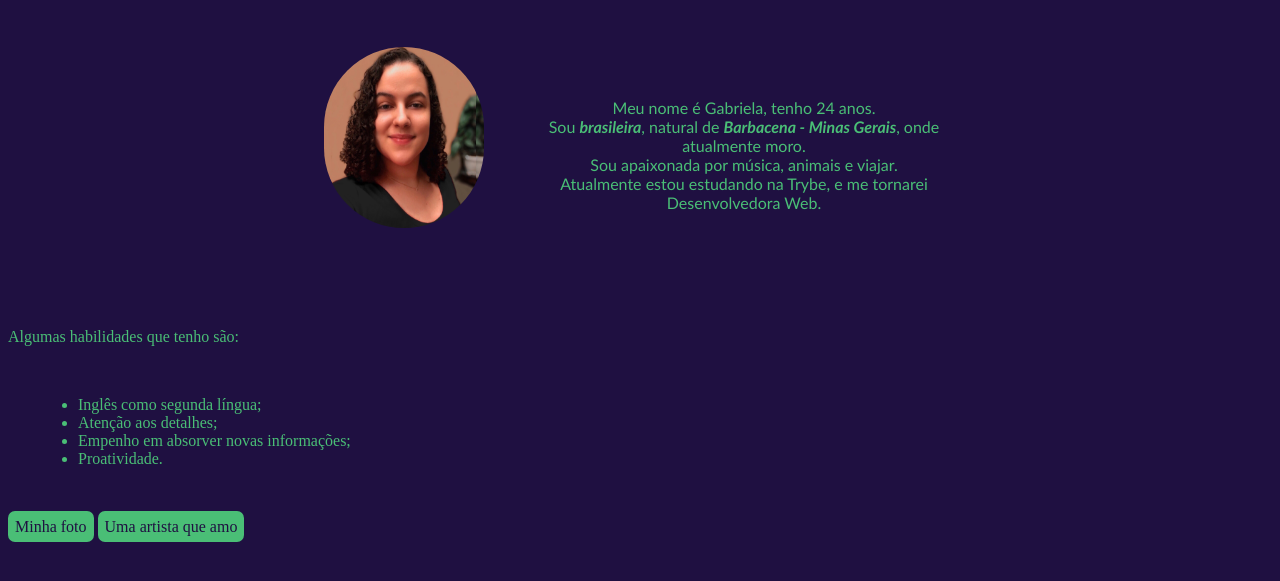
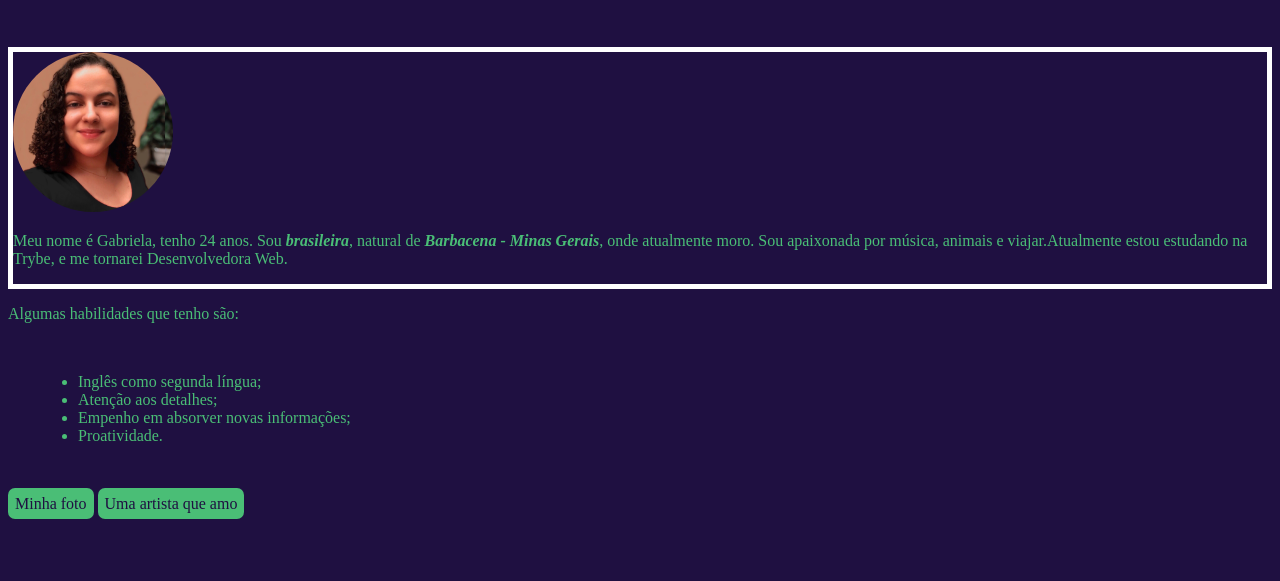
Before and after one commit to devgabrielav/devgabrielav.github.io, a plain HTML site: page index.html in a window 1280 px wide. Shown: the part 61-642 px from the top of the page. Drawn offline with Linux system fonts and the light colour scheme.

Commit message:
Corrigindo alguns detalhes

```diff
--- a/index.html
+++ b/index.html
@@ -14,14 +14,11 @@
         <h1>Gabriela Vicentini Miranda</h1>
     </div>
     <div class="box">
-        <div class="imag"><img src="selfie.JPG" alt="Foto rosto Gabriela"></div>
-        <br>
-        <div class="legend">
-            <p>Meu nome é Gabriela, tenho 24 anos.<br> Sou <strong><em>brasileira</em></strong>, natural de
-                <strong><em>Barbacena - Minas Gerais</em></strong>, onde atualmente moro. <br>Sou apaixonada por música,
-                animais e viajar.<br> Atualmente estou estudando na Trybe, e me tornarei Desenvolvedora Web.
-            </p>
-        </div>
+        <img src="selfie.JPG" alt="Foto rosto Gabriela">
+        <p>Meu nome é Gabriela, tenho 24 anos. Sou <strong><em>brasileira</em></strong>, natural de
+            <strong><em>Barbacena - Minas Gerais</em></strong>, onde atualmente moro. Sou apaixonada por música,
+            animais e viajar.Atualmente estou estudando na Trybe, e me tornarei Desenvolvedora Web.
+        </p>
     </div>
     <div class="texts ">
         <p>Algumas habilidades que tenho são:</p>
--- a/style.css
+++ b/style.css
@@ -8,12 +8,6 @@ img {
     width: 160px;
 }
 
-.imag {
-
-    width: 160px;
-    text-align: center;
-    display: flex;
-}
 
 .title {
     text-align: center;
@@ -21,21 +15,9 @@ img {
 }
 
 .box{
-    text-align: center;
-    width: 700px;
-     display: flex;
-    margin-left: 25%;
-    margin-bottom: 100px;
+      border: 5px solid white;
 }
- .legend {
-    text-align: center;
-    font-size: 16px;
-    font-family:'Gill Sans', 'Gill Sans MT', Calibri, 'Trebuchet MS', sans-serif;
-    width: 450px;
-    margin-left: 5%;
-    margin-top: 5%;
-    display: flex;
-}
+
 
 ul {
     margin-left: 30px;
```
